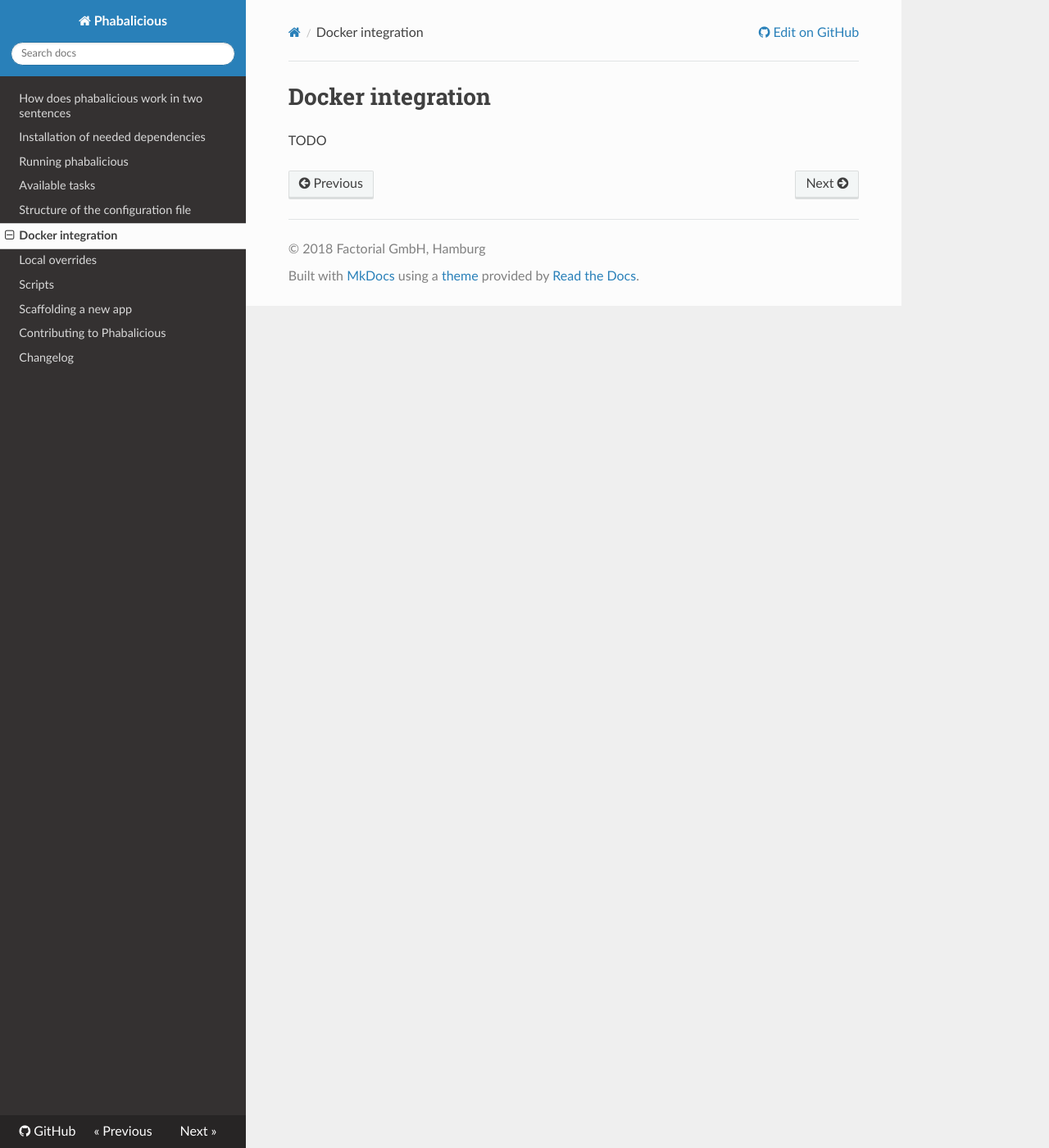
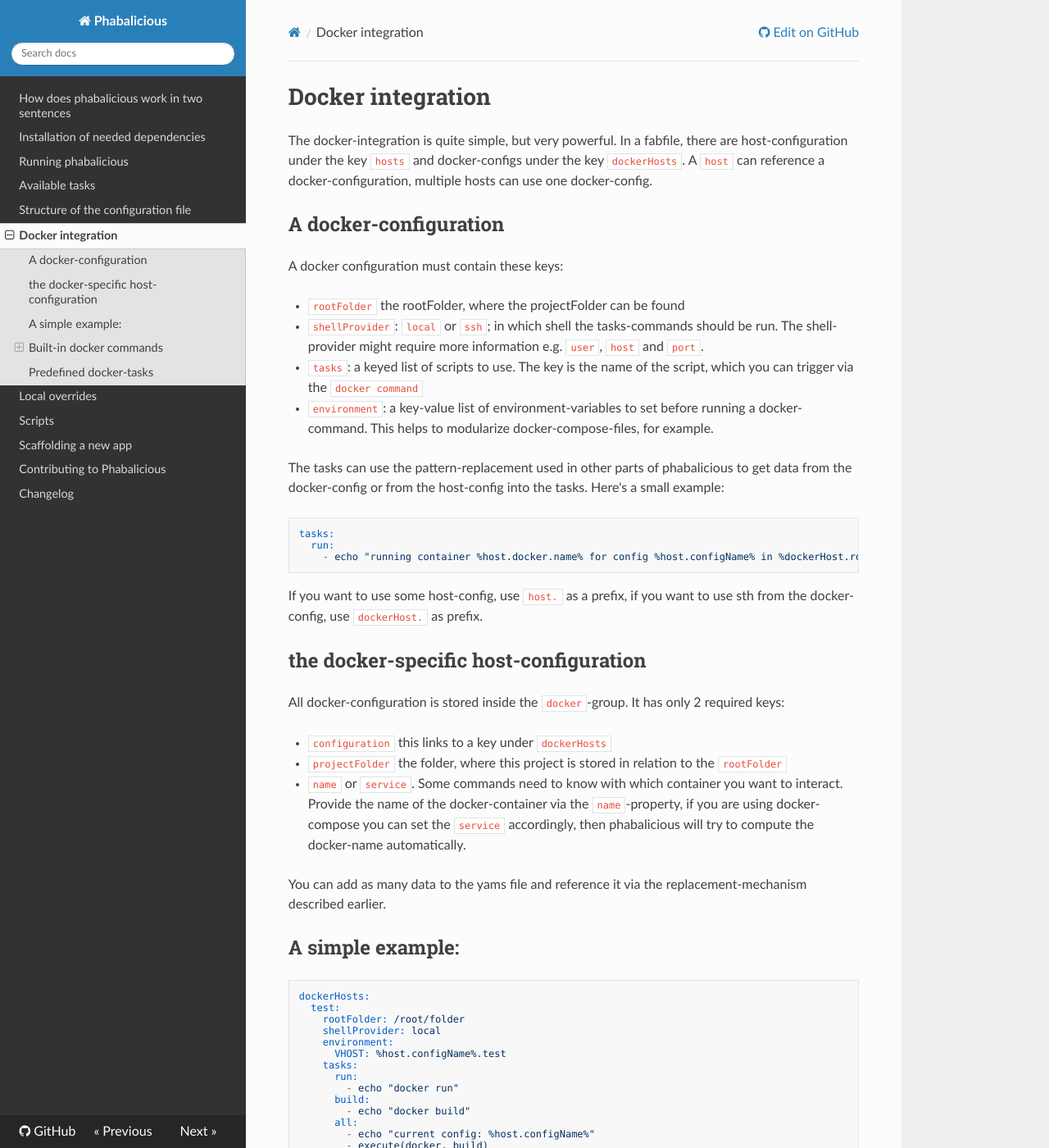
Before and after one commit to factorial-io/phabalicious, an MkDocs documentation site: the page built from docs/docs/docker-integration.md, in a window 1280 px wide and 1400 px high. Shown: the whole window at 82% size. Built offline with MkDocs 1.6.1, drawn with Linux system fonts in a browser that asks for light colours; nearby versions of some CDN libraries; comment, search, counter and statistics services are not loaded; old or Windows-style settings are respelled for this version of MkDocs; some of the changed text lies outside the part shown.

Commit message:
Add docker documentation

````diff
--- a/docs/docs/docker-integration.md
+++ b/docs/docs/docker-integration.md
@@ -1,3 +1,123 @@
 # Docker integration
 
-TODO
+The docker-integration is quite simple, but very powerful. In a fabfile, there are host-configuration under the key `hosts` and docker-configs under the key `dockerHosts`. A `host` can reference a docker-configuration, multiple hosts can use one docker-config.
+
+## A docker-configuration
+
+A docker configuration must contain these keys:
+
+* `rootFolder` the rootFolder, where the projectFolder can be found
+* `shellProvider`: `local` or `ssh`; in which shell the tasks-commands should be run. The shell-provider might require more information e.g. `user`, `host` and `port`.
+* `tasks`: a keyed list of scripts to use. The key is the name of the script, which you can trigger via the `docker command`
+* `environment`: a key-value list of environment-variables to set before running a docker-command. This helps to modularize docker-compose-files, for example.
+
+The tasks can use the pattern-replacement used in other parts of phabalicious to get data from the docker-config or from the host-config into the tasks. Here's a small example:
+
+```yaml
+tasks:
+  run:
+    - echo "running container %host.docker.name% for config %host.configName% in %dockerHost.rootFolder%
+```
+
+If you want to use some host-config, use `host.` as a prefix, if you want to use sth from the docker-config, use `dockerHost.` as prefix.
+
+## the docker-specific host-configuration
+
+All docker-configuration is stored inside the `docker`-group. It has only 2 required keys:
+
+  * `configuration` this links to a key under `dockerHosts`
+  * `projectFolder` the folder, where this project is stored in relation to the `rootFolder`
+  * `name` or `service`. Some commands need to know with which container you want to interact. Provide the name of the docker-container via the `name`-property, if you are using docker-compose you can set the `service` accordingly, then phabalicious will try to compute the docker-name automatically.
+
+You can add as many data to the yams file and reference it via the replacement-mechanism described earlier.
+
+## A simple example:
+
+```yaml
+dockerHosts:
+  test:
+    rootFolder: /root/folder
+    shellProvider: local
+    environment:
+      VHOST: %host.configName%.test
+    tasks:
+      run:
+        - echo "docker run"
+      build:
+        - echo "docker build"
+      all:
+        - echo "current config: %host.configName%"
+        - execute(docker, build)
+        - execute(docker, run)
+
+hosts:
+  testHostA:
+    ...
+    docker:
+      configuration: test
+      projectFolder: test-host-a
+      name: testhosta
+```
+
+This snippet will expose 3 docker-commands for the host `testHostA`, you can execute them via
+
+```shell
+phab --config=testHostA docker run|build|all
+```
+
+The output for `phab -ctestHostA docker all` will be:
+
+```
+current config: testHostA
+docker build
+docker run
+```
+
+The inheritance mechanism allows you to store the docker-config in a central location and reuse it in your fabfile:
+
+```yaml
+dockerHosts:
+  testB:
+    rootFolder: /some/other/folder
+    inheritsFrom:
+      - https://some.host/docker.yml
+      - https://some.host/docker-compose.yml
+```
+
+## Built-in docker commands
+
+There are two commands builtin, because they are hard to implement in a script-only version:
+
+  * waitForServices
+  * copySSHKeysToDocker
+
+### waitForServices
+
+This will try to run `supervisorctl status` every 10 seconds, and wait until all services are up and running. If you want to disable this command, set the executable to false with
+
+```yaml
+executables:
+  supervisorctl: false
+```
+
+### copySSHKeysToDocker
+
+This command will copy the referenced files from your local computer into the docker container and set the permissions so ssh can use the copied data.
+
+These are the needed global settings in the fabfile:
+
+* `dockerKeyFile` will copy the referenced private key and its public key into the container
+* `dockerAuthorizedKeyFile`, the `authorized_keys`-file, can be a path to a file or an url
+* `dockerKnownHostsFile`, the `known_hosts`-file
+
+Obviously a ssh-demon should be running inside your docker-container.
+
+## Predefined docker-tasks
+
+Phabalicious is running some predefined docker-tasks if set in the fabfile and when using the commands `app:create` or `app:destroy`
+
+* `spinUp`: get all needed container running
+* `spinDown`: stop all app-containers
+* `deleteContainer`: remove and delete all app container
+
+If you want to support this in your configuration, add the tasks to the fabfile and its corresponding commands.
````
